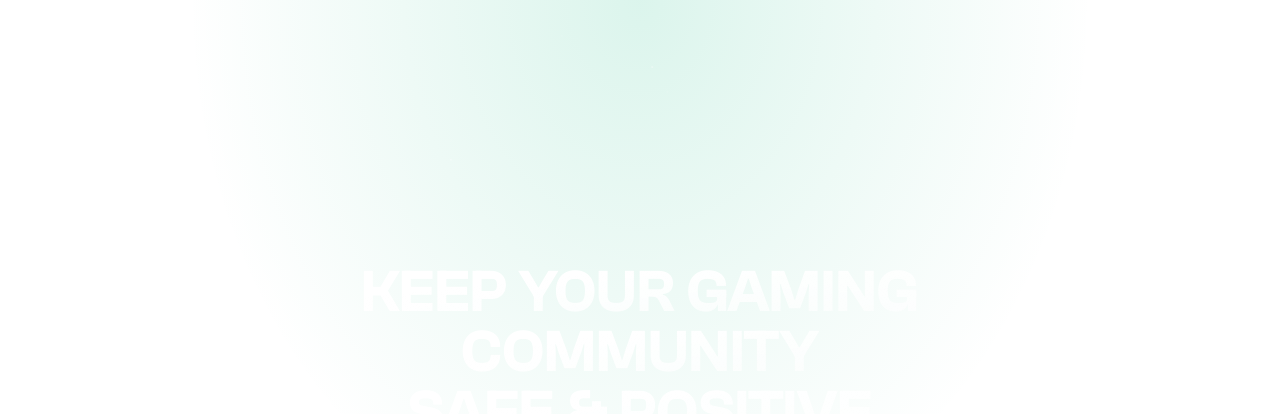
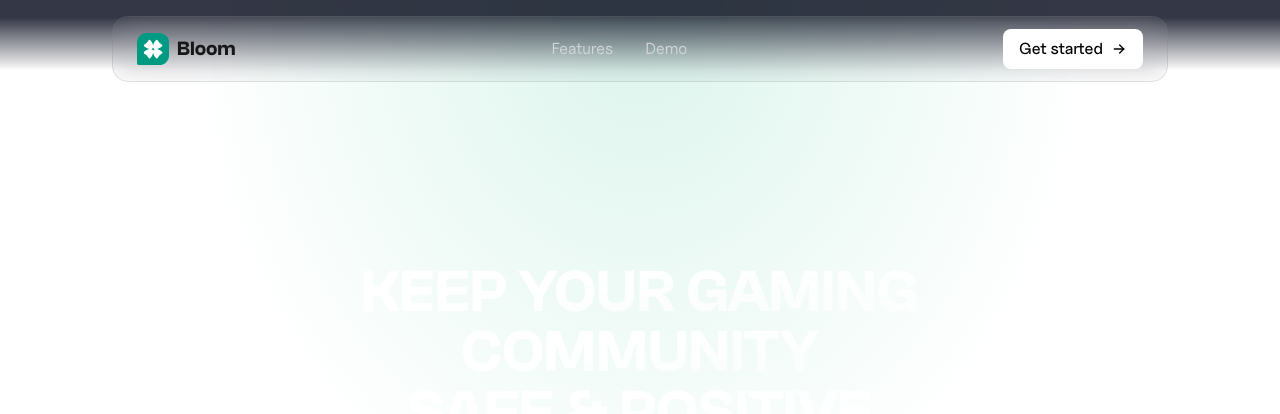
Before and after one commit to katjpg/bloom-ai-dashboard, a Next.js app in the folder landing/: page / in a window 1280 px wide. Shown: the top 414 px of the page. Built offline with nearby package versions, Linux system fonts and the light colour scheme.

Commit message:
navbar landing page

```diff
--- a/landing/src/app/page.tsx
+++ b/landing/src/app/page.tsx
@@ -1,5 +1,11 @@
 import { Hero } from "@/components/hero";
+import Navbar from "@/components/navbar";
 
 export default function Home() {
-  return <Hero />;
+  return (
+    <>
+      <Navbar />
+      <Hero />
+    </>
+  );
 }
--- /dev/null
+++ b/landing/src/components/navbar/index.tsx
@@ -0,0 +1,61 @@
+import Image from "next/image";
+import Link from "next/link";
+import { IconArrowRight } from "@tabler/icons-react";
+
+const Navbar = () => {
+    return (
+        <div className="relative w-full h-full">
+            {/* Background blur effect */}
+            <div className="z-[99] fixed pointer-events-none inset-x-0 h-[88px] bg-[rgba(2,6,23,0.8)] backdrop-blur-sm [mask:linear-gradient(to_bottom,#000_20%,transparent_calc(100%-20%))]"></div>
+
+            <header className="fixed top-4 inset-x-0 mx-auto max-w-6xl px-4 md:px-12 z-[100]">
+                <nav className="backdrop-blur-lg rounded-xl lg:rounded-2xl border border-[rgba(124,124,124,0.2)] px-4 md:px-6 py-3">
+                    <div className="flex items-center justify-between">
+                        {/* Left side - Logo */}
+                        <div className="flex items-center gap-2">
+                            <Image
+                                src="/icons/bloom-logo.svg"
+                                alt="Bloom Logo"
+                                width={32}
+                                height={32}
+                                className="w-8 h-8"
+                            />
+                            <span className="text-xl font-semibold" style={{ fontFamily: 'var(--font-clash-grotesk)' }}>Bloom</span>
+                        </div>
+
+                        {/* Center - Navigation items */}
+                        <div className="hidden md:flex items-center gap-8">
+                            <Link
+                                href="#features"
+                                className="text-gray-300 hover:text-white transition-colors"
+                            >
+                                Features
+                            </Link>
+                            <Link
+                                href="#demo"
+                                className="text-gray-300 hover:text-white transition-colors"
+                            >
+                                Demo
+                            </Link>
+                        </div>
+
+                        {/* Right side - CTA Button */}
+                        <div>
+                            <Link
+                                href="https://bloom-ai-dashboard.vercel.app/"
+                                target="_blank"
+                                rel="noopener noreferrer"
+                                className="bg-white text-black px-4 py-2 rounded-lg font-medium hover:bg-gray-100 transition-colors inline-flex items-center gap-2"
+                            >
+                                Get started
+                                <IconArrowRight size={16} />
+                            </Link>
+                        </div>
+                    </div>
+                </nav>
+            </header>
+        </div>
+    );
+};
+
+export default Navbar;
```
Also changed, not shown: landing/package.json (+6 -5 lines), 1 other file (tests, documents, lock files or other folders).
